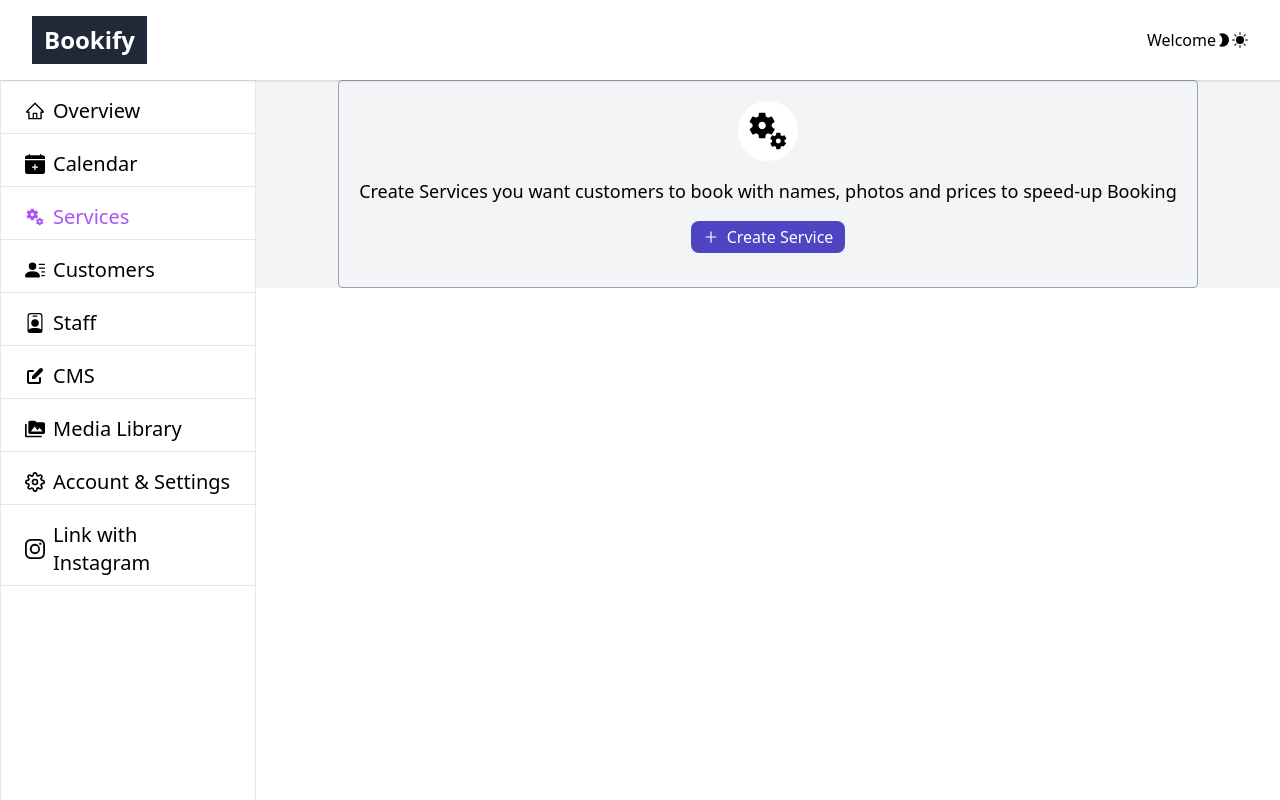
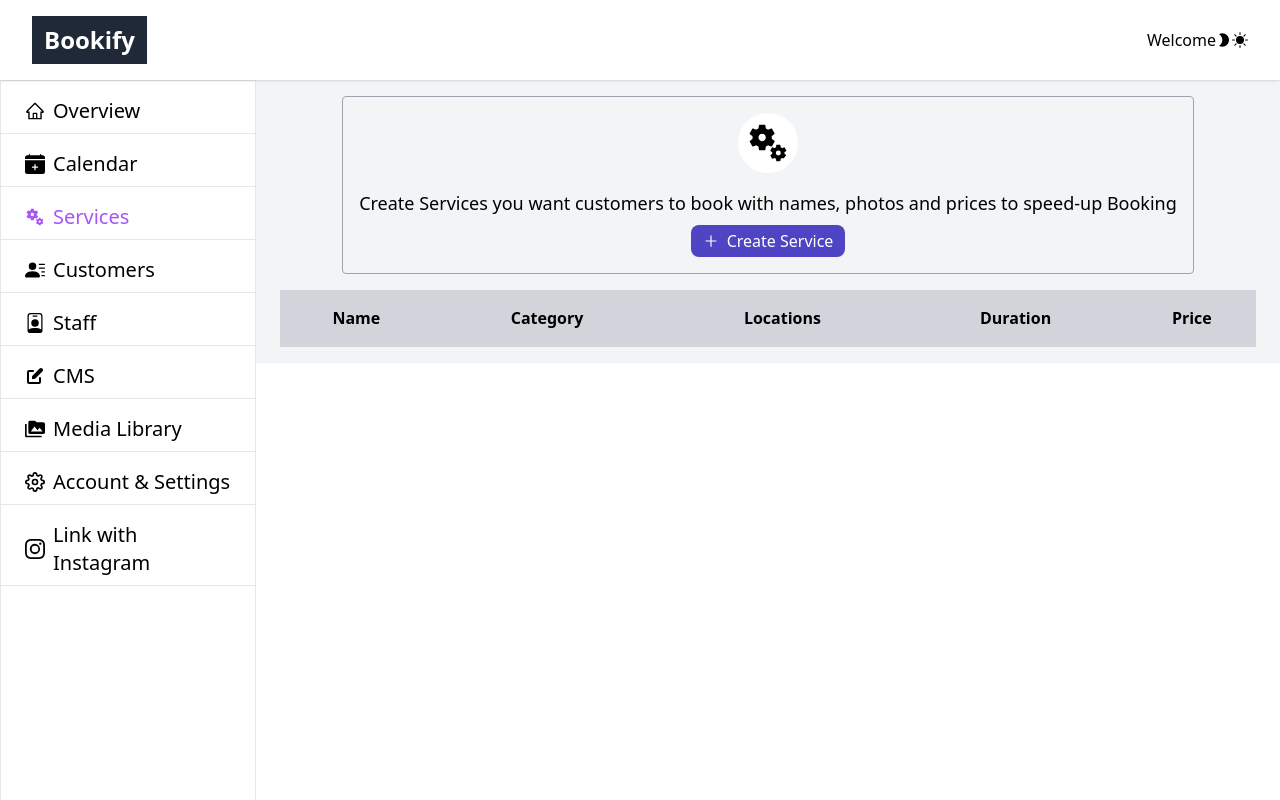
Before and after one commit to BisiDavi/square-booking, a Next.js app: page /admin/services in a window 1280 px wide. Built offline with nearby package versions, Linux system fonts and the light colour scheme.

Commit message:
service table added

```diff
--- /dev/null
+++ b/components/Tables/ServicesTable.tsx
@@ -0,0 +1,16 @@
+export default function ServicesTable() {
+  return (
+    <table className="w-full mt-4">
+      <thead className="bg-gray-300 h-14">
+        <tr className="border-b border-gray-300">
+          <th>Name</th>
+          <th>Category</th>
+          <th>Locations</th>
+          <th>Duration</th>
+          <th>Price</th>
+        </tr>
+      </thead>
+      <tbody></tbody>
+    </table>
+  );
+}
--- a/components/View/AdminServiceView.tsx
+++ /dev/null
@@ -1,18 +0,0 @@
-import { useAppSelector } from "@/hooks/useRedux";
-import CreateServiceView from "@/components/View/CreateServiceView";
-import { ViewStateType } from "@/types/redux-types";
-import CreateServiceForm from "../Form/CreateServiceForm";
-
-function displayServiceView(view: ViewStateType["service"]) {
-  switch (view) {
-    case "create-service":
-      return <CreateServiceView />;
-    case "create-service-form":
-      return <CreateServiceForm />;
-  }
-}
-
-export default function AdminServiceView() {
-  const { service } = useAppSelector((state) => state.View);
-  return <>{displayServiceView(service)}</>;
-}
--- a/components/View/CreateServiceView.tsx
+++ b/components/View/CreateServiceView.tsx
@@ -3,11 +3,12 @@ import { AiOutlinePlus } from "react-icons/ai";
 import Link from "next/link";
 
 import Button from "@/components/UI/Button";
+import ServicesTable from "../Tables/ServicesTable";
 
 export default function CreateServiceView() {
   return (
-    <div className="service-page flex items-center justify-center h-1/2">
-      <div className="create-service  border border-gray-400 rounded h-52 p-5">
+    <div className="service-page flex flex-col py-4 items-center justify-center">
+      <div className="create-service  border border-gray-400 rounded p-4">
         <MdMiscellaneousServices className="font-bold text-6xl  p-2 bg-white mb-4 rounded-full mx-auto flex items-center justify-center" />
         <h4 className="font-medium text-lg">
           Create Services you want customers to book with names, photos and
@@ -16,11 +17,12 @@ export default function CreateServiceView() {
         <Link href="/admin/services/new" passHref>
           <Button
             text="Create Service"
-            className="bg-site-purple text-white py-1 px-3 flex items-center mx-auto my-4 rounded-lg hover:bg-blue-500"
+            className="bg-site-purple text-white py-1 px-3 flex items-center mx-auto mt-2 rounded-lg hover:bg-blue-500"
             icon={<AiOutlinePlus className="mr-2 font-bold" />}
           />
         </Link>
       </div>
+      <ServicesTable />
     </div>
   );
 }
--- a/pages/admin/services.tsx
+++ b/pages/admin/services.tsx
@@ -1,10 +1,10 @@
 import AdminLayoutPage from "@/layout/Admin-layout";
-import AdminServiceView from "@/components/View/AdminServiceView";
+import CreateServiceView from "@/components/View/CreateServiceView";
 
 export default function ServicePage() {
   return (
     <AdminLayoutPage>
-      <AdminServiceView />
+      <CreateServiceView />
     </AdminLayoutPage>
   );
 }
```
